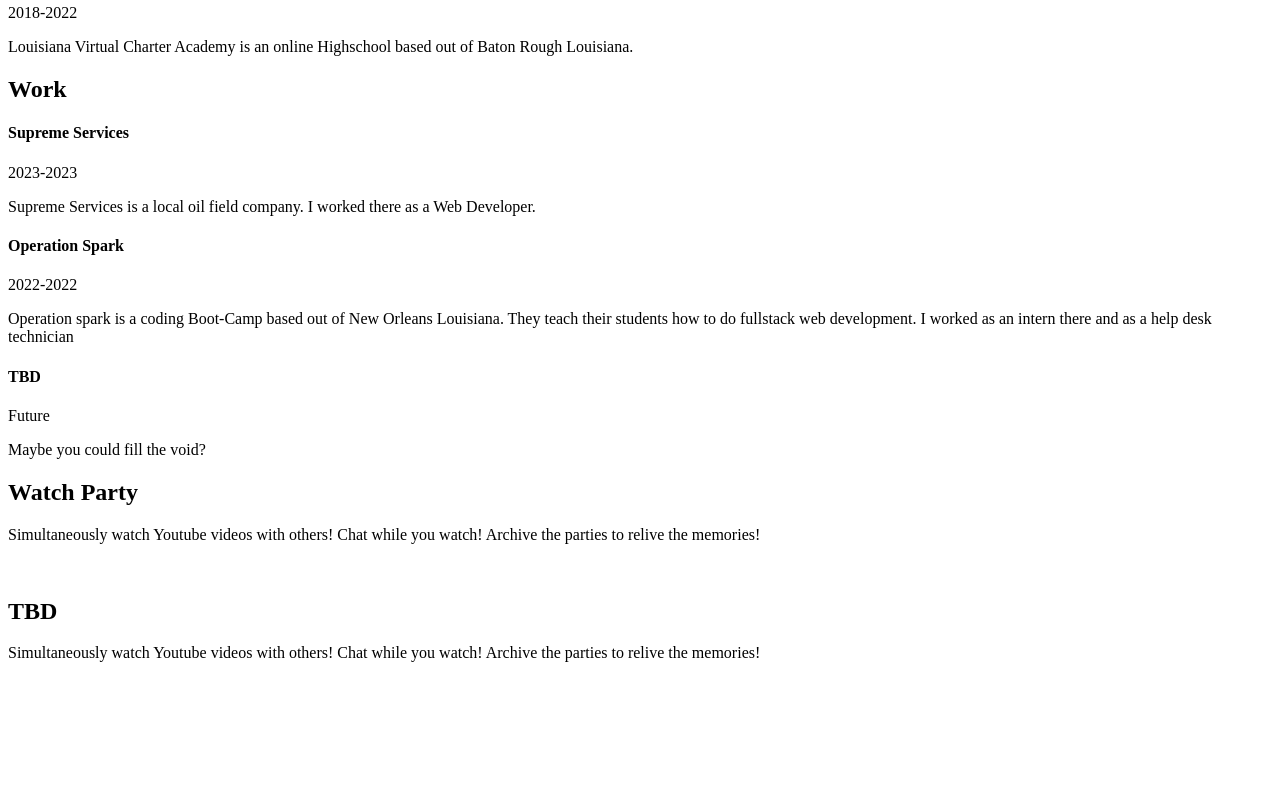
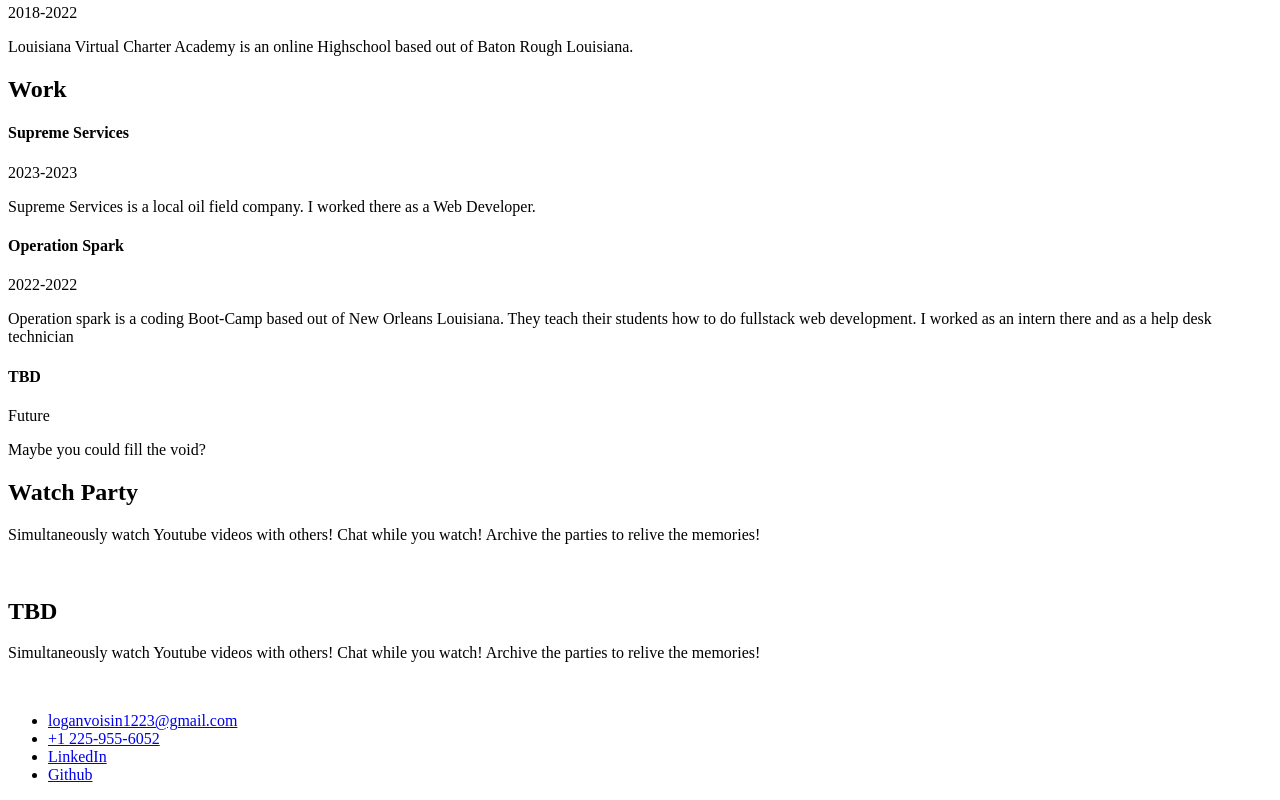
Before and after one commit to LoganVoisin/Resume, a React (Create React App) app in the folder client/: page / in a window 1280 px wide. Shown: the part 1032-1832 px from the top of the page. Before the commit the page ends 1736 px from the top, so only its background shows below. Built offline with nearby package versions, Linux system fonts and the light colour scheme; the HTML template or start-up script is replaced by a standard one.

Commit message:
polish: removed temp imgs

```diff
--- a/client/src/App.tsx
+++ b/client/src/App.tsx
@@ -4,6 +4,7 @@
 import Skills from './Skills';
 import Experience from './Experience';
 import Portfolio from './Protfolio';
+import Contact from './Contact';
 
 function App () {
     return (
@@ -13,6 +14,7 @@
             <Skills />
             <Experience />
             <Portfolio />
+            <Contact />
         </div>
     );
 }
--- /dev/null
+++ b/client/src/Contact.tsx
@@ -0,0 +1,19 @@
+import React from 'react';
+function Contact() {
+    return (
+        <section className='contact' id='contact'>
+            <div className='container'>
+                <div className='row section-separator contacts'>
+                    <ul>
+                        <li><a href='mailto:'><i className="fa fa-envelope"></i> loganvoisin1223@gmail.com</a></li>
+                        <li><a href='callto:'><i className="fa fa-phone"></i> +1 225-955-6052</a></li>
+                        <li><a href='https://www.linkedin.com/in/logan-voisin/'><i className="fa fa-linkedin-square" aria-hidden="true"></i> LinkedIn</a></li>
+                        <li><a href='https://github.com/LoganVoisin'><i className="fa fa-github" aria-hidden="true"></i> Github</a></li>
+                    </ul>
+                </div>
+            </div>
+        </section>
+    );
+}
+
+export default Contact;
--- a/client/src/Home.tsx
+++ b/client/src/Home.tsx
@@ -16,7 +16,7 @@
                         </div>
                     </div>
                     <div className='col-2'>
-                        <img id='head-img' src={require('./imgs/emily.jpg').default} alt={'Test'}></img>
+                        <img id='head-img' src={require('./imgs/Logan.jpg').default} alt={'Test'}></img>
                     </div>
                 </div>
             </div>
--- a/client/src/Skills.tsx
+++ b/client/src/Skills.tsx
@@ -5,7 +5,7 @@
             <div className='container'>
                 <div className='row section-separator'>
                     <div className='col-2'>
-                        <img id='head-img' src={require('./imgs/emily2.jpg').default} alt={'Test'}></img>
+                        <img id='head-img' src={require('./imgs/Logan2.jpg').default} alt={'Test'}></img>
                     </div>
                     <div className='col-2'>
                         <div className='skills-text'>
```
Also changed, not shown: client/src/imgs/Logan.jpg (added), client/src/imgs/Logan2.jpg (added), 2 other files (tests, documents, lock files or other folders).
